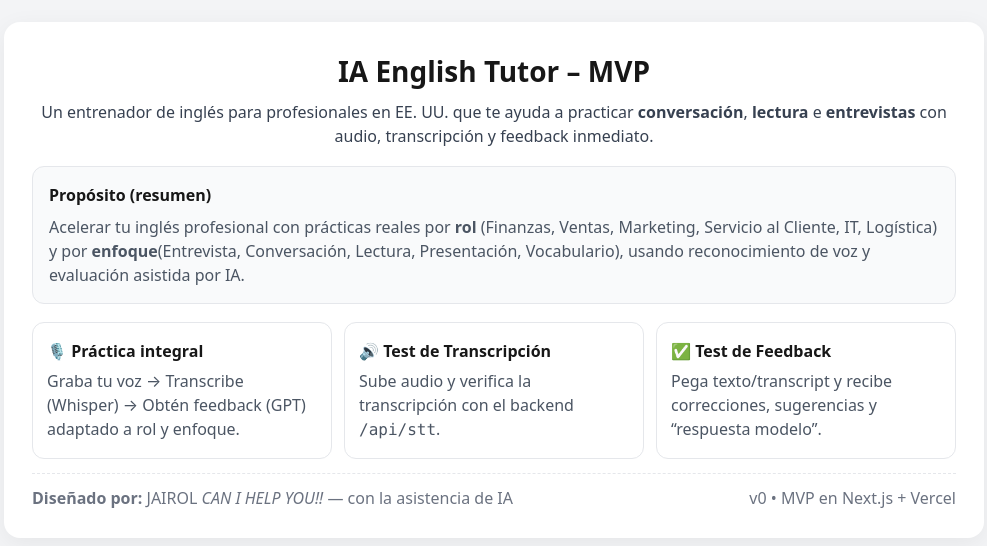
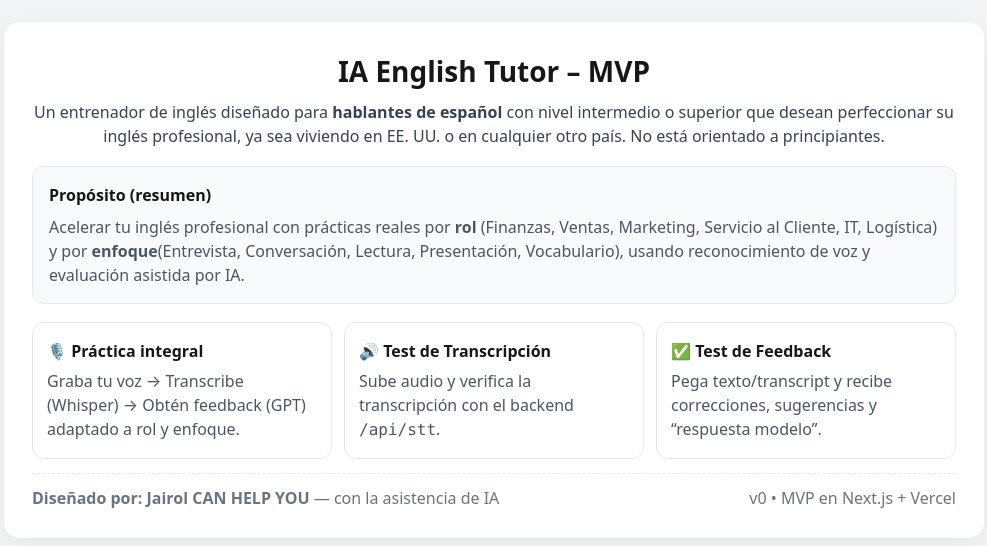
Before and after one commit to JairolGraterol/ia-english-tutor-mvp, a Next.js app: page / in a window 1280 px wide. Shown: the part 120-666 px from the top of the page, without its empty margins (146-1133 px from the left). Built offline with nearby package versions, Linux system fonts and the light colour scheme.

Commit message:
Update page.tsx

```diff
--- a/app/page.tsx
+++ b/app/page.tsx
@@ -28,9 +28,9 @@ export default function HomePage() {
             IA English Tutor – MVP
           </h1>
           <p style={{ color: "#374151" }}>
-            Un entrenador de inglés para profesionales en EE. UU. que te ayuda a
-            practicar <b>conversación</b>, <b>lectura</b> e <b>entrevistas</b> con
-            audio, transcripción y feedback inmediato.
+            Un entrenador de inglés diseñado para <b>hablantes de español</b> con nivel
+            intermedio o superior que desean perfeccionar su inglés profesional, ya sea
+            viviendo en EE. UU. o en cualquier otro país. No está orientado a principiantes.
           </p>
         </header>
 
@@ -133,7 +133,7 @@ export default function HomePage() {
           }}
         >
           <div style={{ color: "#6b7280" }}>
-            <b>Diseñado por:</b> JAIROL <i>CAN I HELP YOU!!</i> — con la asistencia de IA
+            <b>Diseñado por:</b> <span style={{ fontWeight: 700 }}>Jairol CAN HELP YOU</span> — con la asistencia de IA
           </div>
           <div style={{ color: "#6b7280" }}>v0 • MVP en Next.js + Vercel</div>
         </footer>
```
